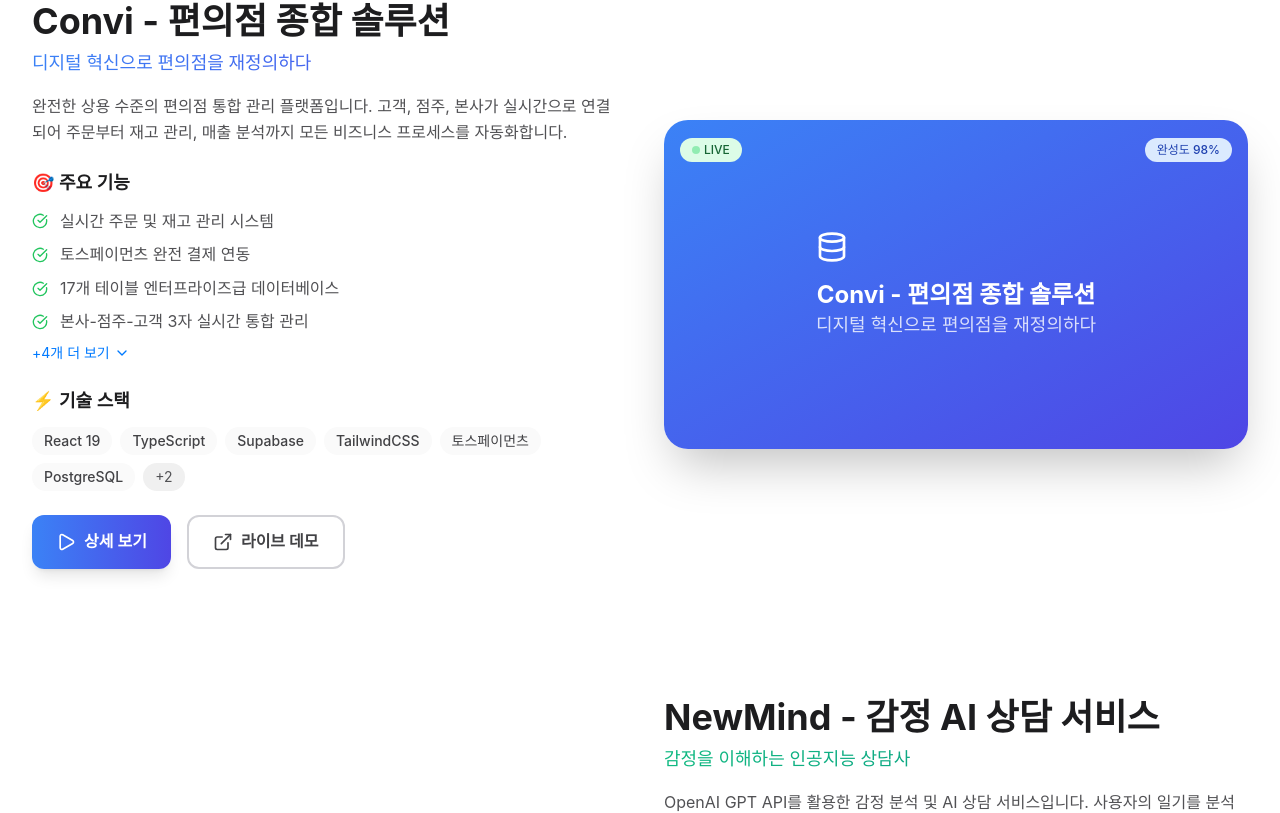
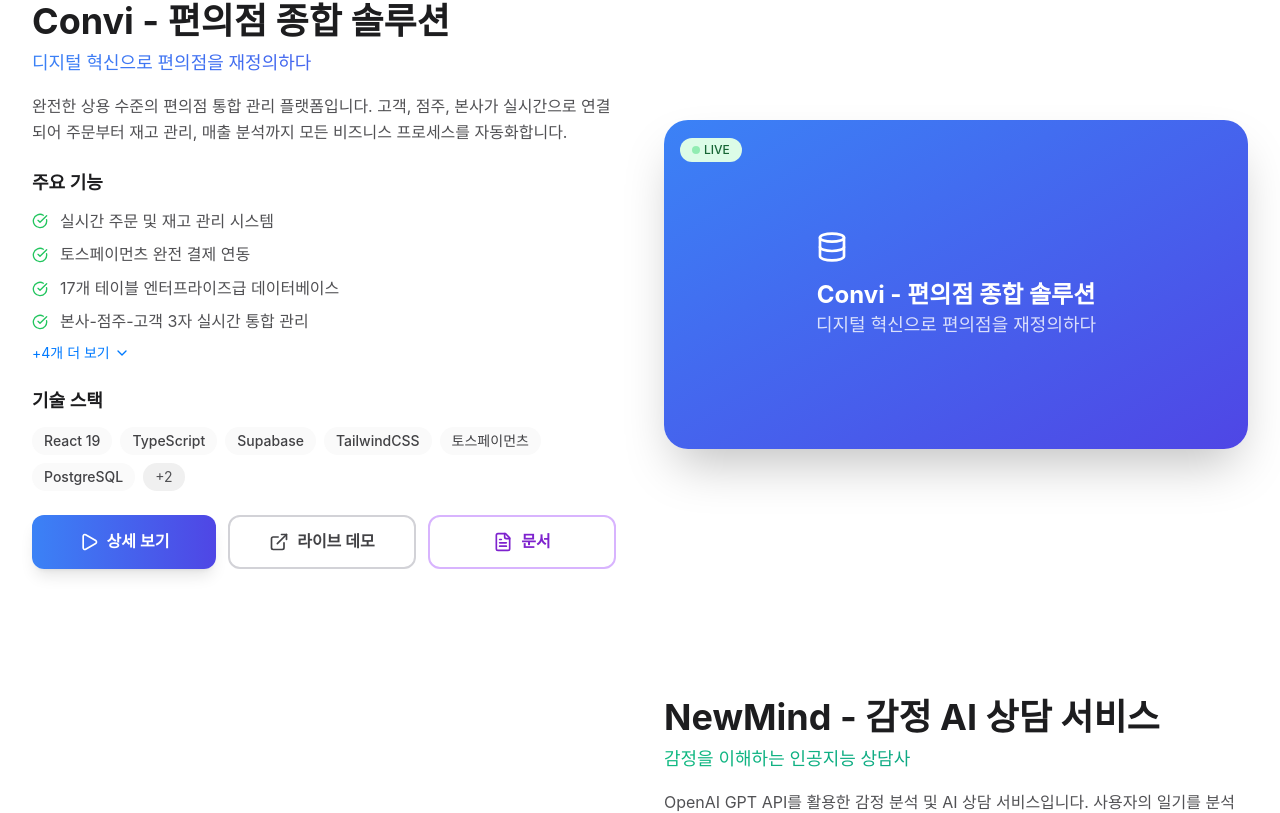
Before and after one commit to cmhblue1225/portfolio, a React (Vite) app: page / in a window 1280 px wide. Shown: the part 3828-4641 px from the top of the page. Built offline with nearby package versions, Linux system fonts and the light colour scheme.

Commit message:
delete contact

```diff
--- a/src/components/Projects.tsx
+++ b/src/components/Projects.tsx
@@ -1,5 +1,5 @@
 import { motion, AnimatePresence } from 'framer-motion'
-import { useState } from 'react'
+import { useState, useMemo, useCallback } from 'react'
 import {
   ExternalLink,
   Play,
@@ -20,6 +20,18 @@
   Star
 } from 'lucide-react'
 
+// 타입 정의
+type ProjectStatus = 'LIVE' | 'BETA' | 'DEVELOPMENT'
+type TabType = 'overview' | 'achievements' | 'troubleshooting' | 'metrics'
+
+// 상수 정의
+const DISPLAY_LIMITS = {
+  MAIN_FEATURES: 4,
+  MAIN_TECHNOLOGIES: 6,
+  CARD_TECHNOLOGIES: 4,
+  DESCRIPTION_LENGTH: 100
+} as const
+
 interface Project {
   id: number
   title: string
@@ -38,18 +50,16 @@
     impact: string
   }>
   metrics: {
-    completionRate: string
     codeLines: string
     testCoverage?: string
     buildTime?: string
     users?: string
     performance?: string
   }
-  completionRate: string
   deployUrl: string
   githubUrl: string
   docsUrl?: string
-  status: string
+  status: ProjectStatus
   color: string
   icon: React.ReactNode
   featured: boolean
@@ -58,9 +68,137 @@
   team: string
 }
 
+// 재사용 가능한 컴포넌트들
+const StatusBadge = ({ status }: { status: ProjectStatus }) => {
+  const statusConfig = {
+    LIVE: { bg: 'bg-green-100 text-green-800', dotBg: 'bg-green-400' },
+    BETA: { bg: 'bg-blue-100 text-blue-800', dotBg: 'bg-blue-400' },
+    DEVELOPMENT: { bg: 'bg-yellow-100 text-yellow-800', dotBg: 'bg-yellow-400' }
+  }
+
+  const config = statusConfig[status]
+
+  return (
+    <span className={`inline-flex items-center px-3 py-1 rounded-full text-xs font-medium ${config.bg}`}>
+      <span className={`w-2 h-2 rounded-full mr-1 animate-pulse ${config.dotBg}`} />
+      {status}
+    </span>
+  )
+}
+
+const TechStack = ({
+  technologies,
+  maxItems,
+  variant = 'default'
+}: {
+  technologies: string[]
+  maxItems: number
+  variant?: 'default' | 'compact'
+}) => {
+  const baseClasses = variant === 'compact'
+    ? 'px-2 py-1 rounded text-xs bg-apple-gray-200 dark:bg-apple-gray-700 text-apple-gray-700 dark:text-apple-gray-300'
+    : 'px-3 py-1 rounded-full text-sm font-medium bg-apple-gray-100 dark:bg-apple-gray-700 text-apple-gray-700 dark:text-apple-gray-300'
+
+  return (
+    <div className="flex flex-wrap gap-2">
+      {technologies.slice(0, maxItems).map((tech, index) => (
+        <motion.span
+          key={tech}
+          initial={{ opacity: 0, scale: 0.8 }}
+          whileInView={{ opacity: 1, scale: 1 }}
+          transition={{ duration: 0.4, delay: index * 0.05 }}
+          viewport={{ once: true }}
+          whileHover={{ scale: 1.05 }}
+          className={baseClasses}
+        >
+          {tech}
+        </motion.span>
+      ))}
+      {technologies.length > maxItems && (
+        <span className={`${baseClasses} opacity-60`}>
+          +{technologies.length - maxItems}
+        </span>
+      )}
+    </div>
+  )
+}
+
+const shouldShowLiveDemo = (deployUrl: string): boolean => deployUrl !== '#'
+
+const ProjectActions = ({
+  project,
+  onViewDetails,
+  showViewDetails = true
+}: {
+  project: Project
+  onViewDetails: () => void
+  showViewDetails?: boolean
+}) => {
+  const hasLiveDemo = shouldShowLiveDemo(project.deployUrl)
+
+  if (!hasLiveDemo && !showViewDetails) {
+    return (
+      <div className="w-full px-6 py-3 rounded-xl font-semibold text-center bg-apple-gray-100 dark:bg-apple-gray-700 text-apple-gray-400 dark:text-apple-gray-500">
+        개발 진행 중
+      </div>
+    )
+  }
+
+  return (
+    <div className="flex flex-col sm:flex-row gap-3">
+      {showViewDetails && (
+        <motion.button
+          onClick={onViewDetails}
+          whileHover={{ scale: 1.05 }}
+          whileTap={{ scale: 0.95 }}
+          className={`${
+            hasLiveDemo ? 'flex-1' : 'w-full'
+          } apple-button bg-gradient-to-r ${project.color} text-white px-6 py-3 rounded-xl font-semibold flex items-center justify-center space-x-2 shadow-lg`}
+          aria-label={`${project.title} 상세 정보 보기`}
+        >
+          <Play size={20} />
+          <span>상세 보기</span>
+        </motion.button>
+      )}
+
+      {hasLiveDemo && (
+        <motion.a
+          href={project.deployUrl}
+          target="_blank"
+          rel="noopener noreferrer"
+          whileHover={{ scale: 1.05 }}
+          whileTap={{ scale: 0.95 }}
+          className={`${
+            showViewDetails ? 'flex-1' : 'w-full'
+          } apple-button border-2 border-apple-gray-300 dark:border-apple-gray-600 text-apple-gray-700 dark:text-apple-gray-300 px-6 py-3 rounded-xl font-semibold flex items-center justify-center space-x-2 hover:border-apple-blue hover:text-apple-blue transition-colors duration-200`}
+          aria-label={`${project.title} 라이브 데모 보기`}
+        >
+          <ExternalLink size={20} />
+          <span>라이브 데모</span>
+        </motion.a>
+      )}
+
+      {project.docsUrl && (
+        <motion.a
+          href={project.docsUrl}
+          target="_blank"
+          rel="noopener noreferrer"
+          whileHover={{ scale: 1.05 }}
+          whileTap={{ scale: 0.95 }}
+          className="flex-1 apple-button border-2 border-purple-300 dark:border-purple-600 text-purple-700 dark:text-purple-300 px-6 py-3 rounded-xl font-semibold flex items-center justify-center space-x-2 hover:border-purple-500 hover:text-purple-500"
+          aria-label={`${project.title} 문서 보기`}
+        >
+          <FileText size={20} />
+          <span>문서</span>
+        </motion.a>
+      )}
+    </div>
+  )
+}
+
 const Projects = () => {
   const [selectedProject, setSelectedProject] = useState<Project | null>(null)
-  const [activeTab, setActiveTab] = useState('overview')
+  const [activeTab, setActiveTab] = useState<TabType>('overview')
 
   const projects: Project[] = [
     {
@@ -115,12 +253,10 @@
         }
       ],
       metrics: {
-        completionRate: '100%',
         codeLines: '15,000+',
         testCoverage: '85%',
         buildTime: '2min'
       },
-      completionRate: '100%',
       deployUrl: 'https://synapse-doc.netlify.app',
       githubUrl: 'https://github.com/cmhblue1225/synapse-supabase',
       status: 'LIVE',
@@ -180,12 +316,10 @@
         }
       ],
       metrics: {
-        completionRate: '100%',
         codeLines: '25,000+',
         testCoverage: '85%',
         buildTime: '2.3min'
       },
-      completionRate: '98%',
       deployUrl: 'https://convi-final.onrender.com',
       githubUrl: 'https://github.com/cmhblue1225/convi',
       docsUrl: 'https://convi-final.onrender.com/wireframes/docs/index.html',
@@ -246,10 +380,8 @@
         }
       ],
       metrics: {
-        completionRate: '100%',
-        codeLines: '18,000+',
+        codeLines: '18,000+'
       },
-      completionRate: '100%',
       deployUrl: 'https://healing-diary.netlify.app/',
       githubUrl: 'https://github.com/cmhblue1225/newmind1',
       status: 'LIVE',
@@ -311,11 +443,9 @@
         }
       ],
       metrics: {
-        completionRate: '100%',
         codeLines: '15,000+',
         performance: '1,000+'
       },
-      completionRate: '100%',
       deployUrl: 'https://sensorchatbot.onrender.com',
       githubUrl: 'https://github.com/cmhblue1225/sensorchatbot',
       status: 'LIVE',
@@ -370,12 +500,10 @@
         }
       ],
       metrics: {
-        completionRate: '75%',
         codeLines: '12,000+',
         testCoverage: '5',
         performance: '88%'
       },
-      completionRate: '75%',
       deployUrl: '#',
       githubUrl: 'https://github.com/cmhblue1225/reviseAI',
       status: 'DEVELOPMENT',
@@ -430,12 +558,10 @@
         }
       ],
       metrics: {
-        completionRate: '80%',
         codeLines: '8,000+',
         testCoverage: '10',
         performance: '30s'
       },
-      completionRate: '80%',
       deployUrl: '#',
       githubUrl: 'https://github.com/cmhblue1225/ai-doc-generator',
       status: 'BETA',
@@ -445,8 +571,23 @@
     }
   ]
 
-  const featuredProjects = projects.filter(p => p.featured)
-  const otherProjects = projects.filter(p => !p.featured)
+  // 성능 최적화: 메모이제이션
+  const featuredProjects = useMemo(() => projects.filter(p => p.featured), [projects])
+  const otherProjects = useMemo(() => projects.filter(p => !p.featured), [projects])
+
+  // 콜백 메모이제이션
+  const handleProjectSelect = useCallback((project: Project) => {
+    setSelectedProject(project)
+  }, [])
+
+  const handleCloseModal = useCallback(() => {
+    setSelectedProject(null)
+    setActiveTab('overview')
+  }, [])
+
+  const handleTabChange = useCallback((tab: TabType) => {
+    setActiveTab(tab)
+  }, [])
 
   const ProjectModal = ({ project, onClose }: { project: Project; onClose: () => void }) => {
     const tabs = [
@@ -496,7 +637,7 @@
                   <div>
                     <h5 className="font-semibold text-apple-dark dark:text-white mb-3">주요 기능</h5>
                     <div className="space-y-2">
-                      {project.features.slice(0, 4).map((feature, index) => (
+                      {project.features.slice(0, DISPLAY_LIMITS.MAIN_FEATURES).map((feature, index) => (
                         <div key={index} className="flex items-center text-sm text-apple-gray-600 dark:text-apple-gray-300">
                           <CheckCircle className="mr-2 text-green-500" size={14} />
                           {feature}
@@ -659,7 +800,7 @@
                 {tabs.map((tab) => (
                   <button
                     key={tab.id}
-                    onClick={() => setActiveTab(tab.id)}
+                    onClick={() => handleTabChange(tab.id)}
                     className={`flex-1 flex items-center justify-center px-4 py-3 rounded-lg text-sm font-medium transition-all ${
                       activeTab === tab.id
                         ? 'bg-white dark:bg-apple-gray-700 text-apple-blue shadow-sm'
@@ -680,43 +821,11 @@
 
             {/* 모달 푸터 */}
             <div className="p-6 border-t border-apple-gray-200 dark:border-apple-gray-700 bg-apple-gray-50 dark:bg-apple-gray-800">
-              <div className="flex flex-col sm:flex-row gap-3">
-                {project.deployUrl !== '#' ? (
-                  <>
-                    <motion.a
-                      href={project.deployUrl}
-                      target="_blank"
-                      rel="noopener noreferrer"
-                      whileHover={{ scale: 1.02 }}
-                      whileTap={{ scale: 0.98 }}
-                      className={`${
-                        project.docsUrl ? 'flex-1' : 'w-full'
-                      } apple-button bg-gradient-to-r ${project.color} text-white px-6 py-3 rounded-xl font-semibold flex items-center justify-center space-x-2`}
-                    >
-                      <ExternalLink size={20} />
-                      <span>라이브 데모</span>
-                    </motion.a>
-
-                    {project.docsUrl && (
-                      <motion.a
-                        href={project.docsUrl}
-                        target="_blank"
-                        rel="noopener noreferrer"
-                        whileHover={{ scale: 1.02 }}
-                        whileTap={{ scale: 0.98 }}
-                        className="flex-1 apple-button border-2 border-purple-300 dark:border-purple-600 text-purple-700 dark:text-purple-300 px-6 py-3 rounded-xl font-semibold flex items-center justify-center space-x-2 hover:border-purple-500 hover:text-purple-500"
-                      >
-                        <FileText size={20} />
-                        <span>문서</span>
-                      </motion.a>
-                    )}
-                  </>
-                ) : (
-                  <div className="w-full px-6 py-3 rounded-xl font-semibold text-center bg-apple-gray-100 dark:bg-apple-gray-700 text-apple-gray-400 dark:text-apple-gray-500">
-                    개발 진행 중
-                  </div>
-                )}
-              </div>
+              <ProjectActions
+                project={project}
+                onViewDetails={() => {}}
+                showViewDetails={false}
+              />
             </div>
           </motion.div>
         </motion.div>
@@ -765,26 +874,9 @@
                 <div className="relative overflow-hidden rounded-3xl shadow-2xl group">
                   {/* 상태 배지 */}
                   <div className="absolute top-4 left-4 z-10">
-                    <span className={`inline-flex items-center px-3 py-1 rounded-full text-xs font-medium ${
-                      project.status === 'LIVE' ? 'bg-green-100 text-green-800' :
-                      project.status === 'BETA' ? 'bg-blue-100 text-blue-800' :
-                      'bg-yellow-100 text-yellow-800'
-                    }`}>
-                      <span className={`w-2 h-2 rounded-full mr-1 animate-pulse ${
-                        project.status === 'LIVE' ? 'bg-green-400' :
-                        project.status === 'BETA' ? 'bg-blue-400' :
-                        'bg-yellow-400'
-                      }`}></span>
-                      {project.status}
-                    </span>
+                    <StatusBadge status={project.status} />
                   </div>
 
-                  {/* 완성도 배지 */}
-                  <div className="absolute top-4 right-4 z-10">
-                    <span className="inline-flex items-center px-3 py-1 rounded-full text-xs font-medium bg-blue-100 text-blue-800">
-                      완성도 {project.completionRate}
-                    </span>
-                  </div>
 
                   {/* 이미지 플레이스홀더 */}
                   <div className={`aspect-video bg-gradient-to-br ${project.color} flex items-center justify-center`}>
@@ -828,7 +920,7 @@
                 {/* 주요 기능 미리보기 */}
                 <div>
                   <h4 className="text-lg font-semibold text-apple-dark dark:text-white mb-3">
-                    🎯 주요 기능
+                     주요 기능
                   </h4>
                   <ul className="space-y-2">
                     {project.features.slice(0, 4).map((feature, featureIndex) => (
@@ -845,12 +937,12 @@
                       </motion.li>
                     ))}
                   </ul>
-                  {project.features.length > 4 && (
+                  {project.features.length > DISPLAY_LIMITS.MAIN_FEATURES && (
                     <button
-                      onClick={() => setSelectedProject(project)}
+                      onClick={() => handleProjectSelect(project)}
                       className="text-apple-blue hover:text-apple-blue/80 text-sm mt-2 flex items-center"
                     >
-                      +{project.features.length - 4}개 더 보기
+                      +{project.features.length - DISPLAY_LIMITS.MAIN_FEATURES}개 더 보기
                       <ChevronDown size={16} className="ml-1" />
                     </button>
                   )}
@@ -859,10 +951,10 @@
                 {/* 기술 스택 미리보기 */}
                 <div>
                   <h4 className="text-lg font-semibold text-apple-dark dark:text-white mb-3">
-                    ⚡ 기술 스택
+                     기술 스택
                   </h4>
                   <div className="flex flex-wrap gap-2">
-                    {project.technologies.slice(0, 6).map((tech, techIndex) => (
+                    {project.technologies.slice(0, DISPLAY_LIMITS.MAIN_TECHNOLOGIES).map((tech, techIndex) => (
                       <motion.span
                         key={techIndex}
                         initial={{ opacity: 0, scale: 0.8 }}
@@ -875,38 +967,20 @@
                         {tech}
                       </motion.span>
                     ))}
-                    {project.technologies.length > 6 && (
+                    {project.technologies.length > DISPLAY_LIMITS.MAIN_TECHNOLOGIES && (
                       <span className="px-3 py-1 bg-apple-gray-200 dark:bg-apple-gray-600 text-apple-gray-600 dark:text-apple-gray-400 rounded-full text-sm">
-                        +{project.technologies.length - 6}
+                        +{project.technologies.length - DISPLAY_LIMITS.MAIN_TECHNOLOGIES}
                       </span>
                     )}
                   </div>
                 </div>
 
                 {/* 액션 버튼들 */}
-                <div className="flex flex-col sm:flex-row gap-4">
-                  <motion.button
-                    onClick={() => setSelectedProject(project)}
-                    whileHover={{ scale: 1.05 }}
-                    whileTap={{ scale: 0.95 }}
-                    className={`apple-button bg-gradient-to-r ${project.color} text-white px-6 py-3 rounded-xl font-semibold flex items-center justify-center space-x-2 shadow-lg`}
-                  >
-                    <Play size={20} />
-                    <span>상세 보기</span>
-                  </motion.button>
-
-                  <motion.a
-                    href={project.deployUrl}
-                    target="_blank"
-                    rel="noopener noreferrer"
-                    whileHover={{ scale: 1.05 }}
-                    whileTap={{ scale: 0.95 }}
-                    className="apple-button border-2 border-apple-gray-300 dark:border-apple-gray-600 text-apple-gray-700 dark:text-apple-gray-300 px-6 py-3 rounded-xl font-semibold flex items-center justify-center space-x-2 hover:border-apple-blue hover:text-apple-blue transition-colors duration-200"
-                  >
-                    <ExternalLink size={20} />
-                    <span>라이브 데모</span>
-                  </motion.a>
-                </div>
+                <ProjectActions
+                  project={project}
+                  onViewDetails={() => handleProjectSelect(project)}
+                  showViewDetails={true}
+                />
               </motion.div>
             </motion.div>
           ))}
@@ -934,7 +1008,7 @@
                   transition={{ duration: 0.6, delay: index * 0.1 }}
                   viewport={{ once: true }}
                   className="bg-apple-gray-50 dark:bg-apple-gray-800 rounded-3xl p-6 hover:shadow-xl transition-all duration-300 cursor-pointer border border-apple-gray-200 dark:border-apple-gray-700"
-                  onClick={() => setSelectedProject(project)}
+                  onClick={() => handleProjectSelect(project)}
                 >
                   <div className="flex items-start space-x-4 mb-4">
                     <div className={`p-3 rounded-xl bg-gradient-to-r ${project.color} text-white flex-shrink-0`}>
@@ -947,43 +1021,26 @@
                       <p className="text-apple-gray-600 dark:text-apple-gray-300 text-sm mb-2">
                         {project.subtitle}
                       </p>
-                      <span className={`inline-flex items-center px-2 py-1 rounded-full text-xs font-medium ${
-                        project.status === 'LIVE' ? 'bg-green-100 text-green-800' :
-                        project.status === 'BETA' ? 'bg-blue-100 text-blue-800' :
-                        'bg-yellow-100 text-yellow-800'
-                      }`}>
-                        {project.status}
-                      </span>
+                      <StatusBadge status={project.status} />
                     </div>
                   </div>
 
                   <p className="text-apple-gray-600 dark:text-apple-gray-400 text-sm leading-relaxed mb-4">
-                    {project.description.length > 100
-                      ? `${project.description.substring(0, 100)}...`
+                    {project.description.length > DISPLAY_LIMITS.DESCRIPTION_LENGTH
+                      ? `${project.description.substring(0, DISPLAY_LIMITS.DESCRIPTION_LENGTH)}...`
                       : project.description
                     }
                   </p>
 
-                  <div className="flex flex-wrap gap-1 mb-4">
-                    {project.technologies.slice(0, 4).map((tech, techIndex) => (
-                      <span
-                        key={techIndex}
-                        className="px-2 py-1 bg-apple-gray-200 dark:bg-apple-gray-700 text-apple-gray-700 dark:text-apple-gray-300 rounded text-xs"
-                      >
-                        {tech}
-                      </span>
-                    ))}
-                    {project.technologies.length > 4 && (
-                      <span className="px-2 py-1 bg-apple-gray-300 dark:bg-apple-gray-600 text-apple-gray-600 dark:text-apple-gray-400 rounded text-xs">
-                        +{project.technologies.length - 4}
-                      </span>
-                    )}
+                  <div className="mb-4">
+                    <TechStack
+                      technologies={project.technologies}
+                      maxItems={DISPLAY_LIMITS.CARD_TECHNOLOGIES}
+                      variant="compact"
+                    />
                   </div>
 
-                  <div className="flex items-center justify-between">
-                    <div className="text-sm text-apple-gray-500 dark:text-apple-gray-400">
-                      완성도 {project.completionRate}
-                    </div>
+                  <div className="flex justify-end">
                     <div className="text-apple-blue hover:text-apple-blue/80 text-sm font-medium">
                       상세 보기 →
                     </div>
```
Also changed, not shown: src/components/Contact.tsx (+1 -9 lines).
